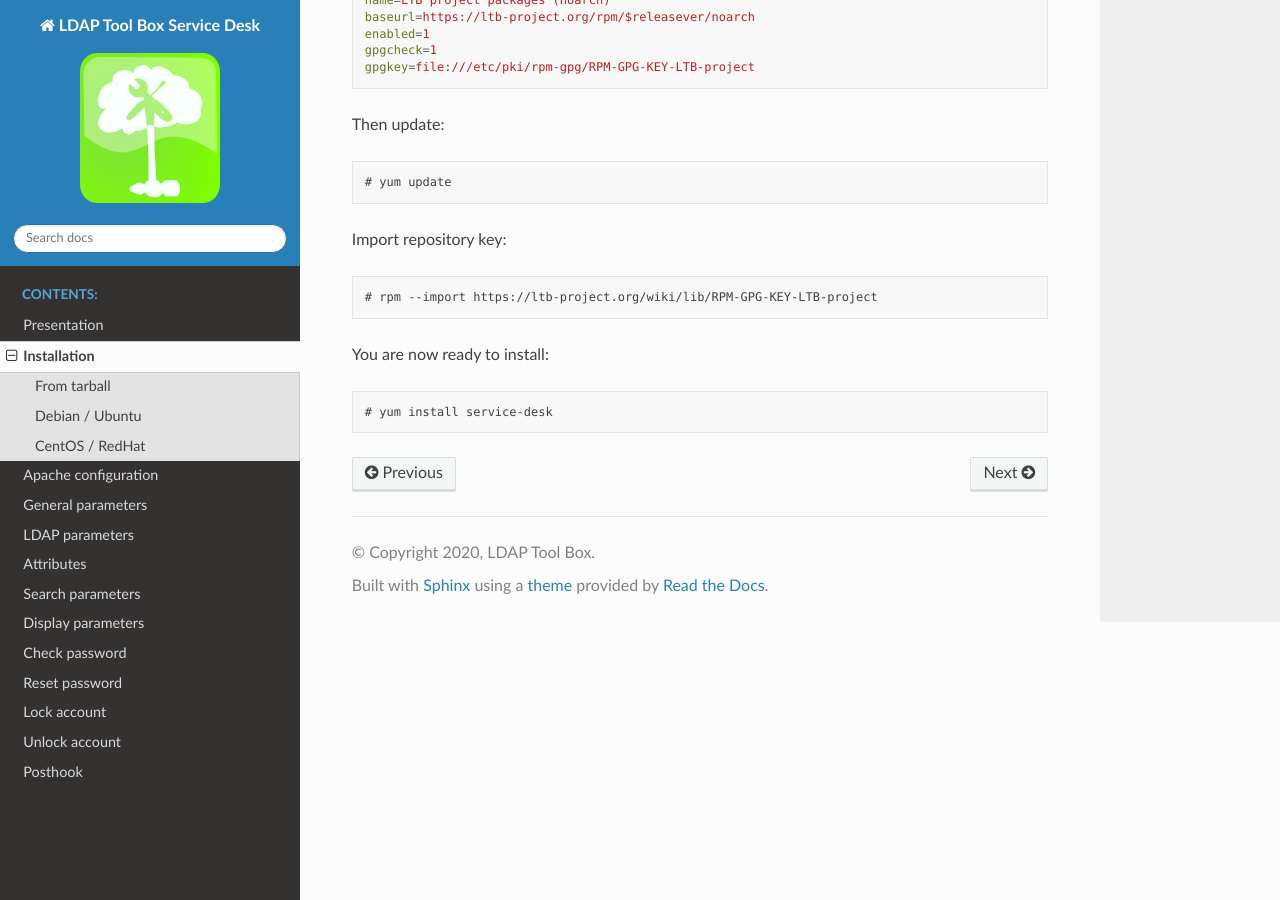
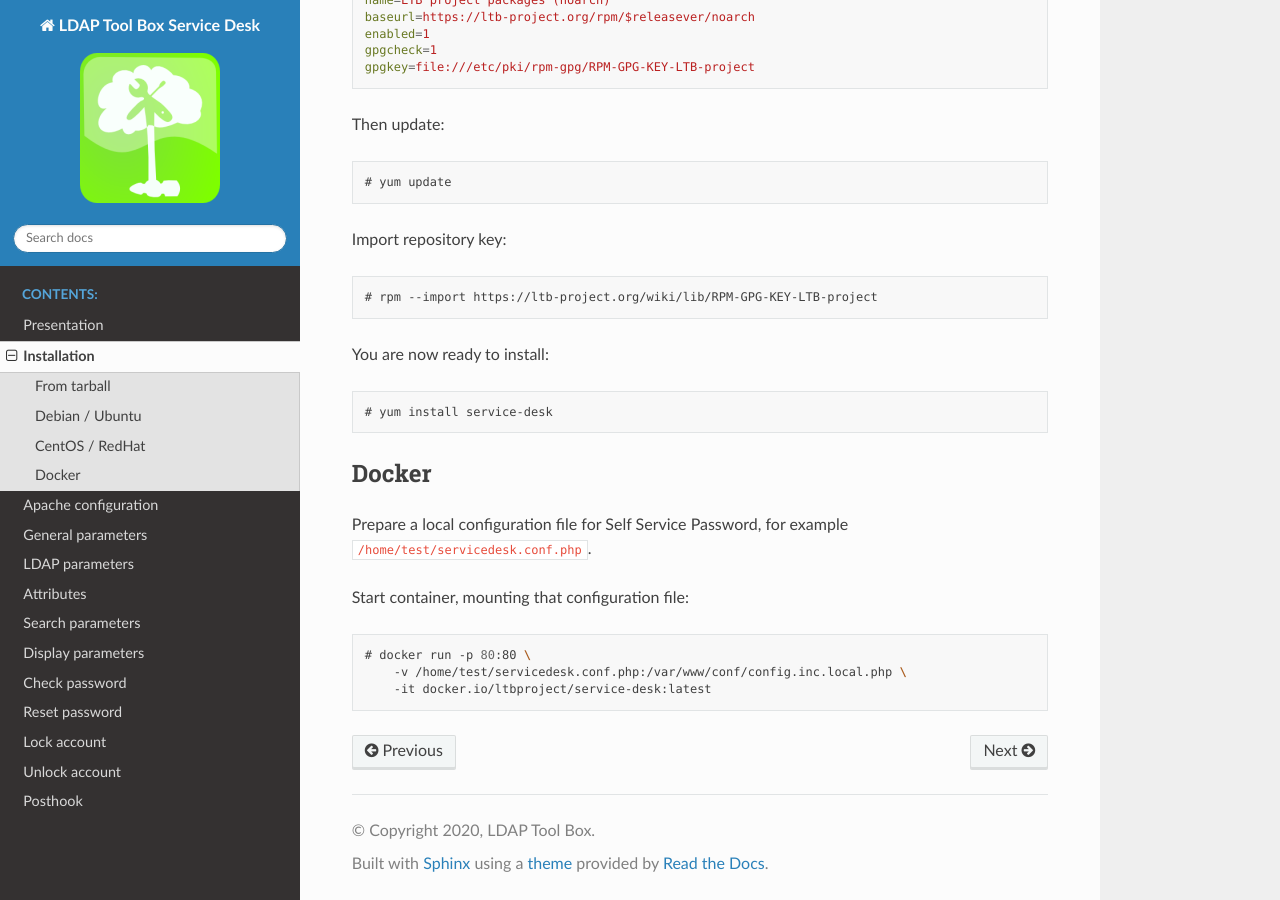
Before and after one commit to ltb-project/service-desk, a Sphinx documentation site: the page built from docs/installation.rst, in a window 1280 px wide and 900 px high, scrolled down 1506 px. Built offline with Sphinx 7.4.7 and the Read the Docs theme 2.0.0, drawn with Linux system fonts in a browser that asks for light colours; some of the changed text lies outside the part shown.

Commit message:
feat(docker)

```diff
--- a/docs/installation.rst
+++ b/docs/installation.rst
@@ -21,7 +21,7 @@
 * Apache or another web server
 * php
 * php-ldap
-* smarty (version 3)
+* Smarty (version 3)
 
 Debian / Ubuntu
 ---------------
@@ -92,3 +92,16 @@
 .. prompt:: bash #
 
     yum install service-desk
+
+Docker
+------
+
+Prepare a local configuration file for Self Service Password, for example ``/home/test/servicedesk.conf.php``.
+
+Start container, mounting that configuration file:
+
+.. prompt:: bash #
+
+    docker run -p 80:80 \
+        -v /home/test/servicedesk.conf.php:/var/www/conf/config.inc.local.php \
+        -it docker.io/ltbproject/service-desk:latest
```
Also changed, not shown: 3 other files.
